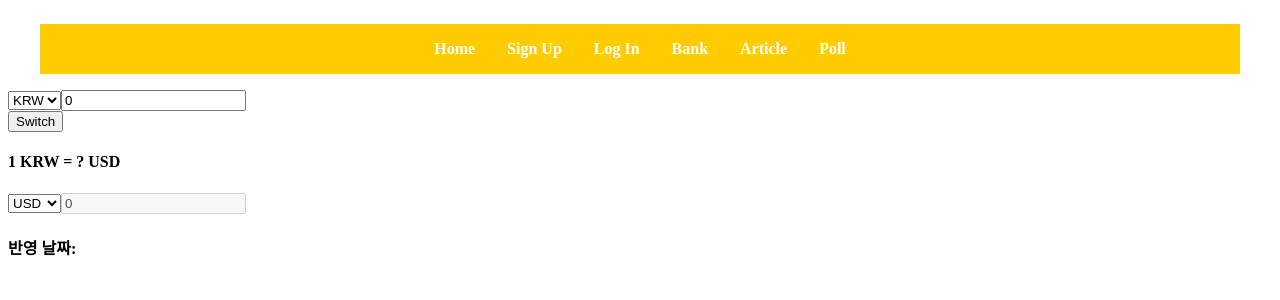
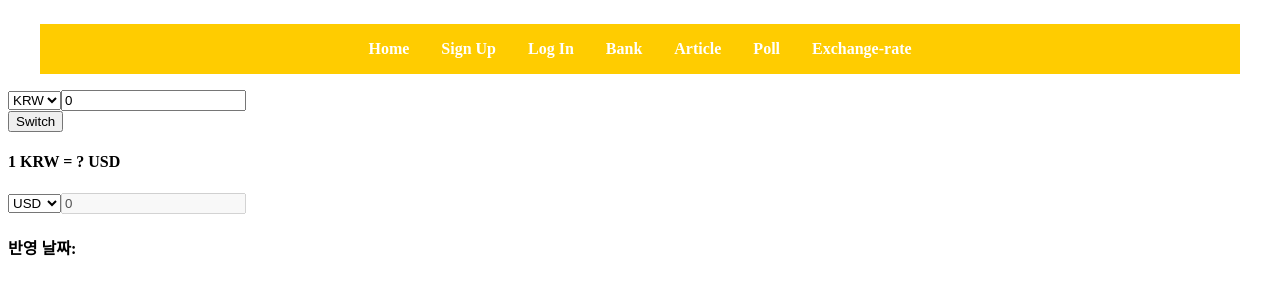
Before and after one commit to SW-Wonkids/WONKIDS, a Vue app in the folder final-pjt-front/wonkids/: page /exchange-rate in a window 1280 px wide. Shown: the top 300 px of the page. Built offline with nearby package versions, Linux system fonts and the light colour scheme; the HTML template or start-up script is replaced by a standard one.

Commit message:
[merge] exchange

```diff
--- a/final-pjt-front/wonkids/src/App.vue
+++ b/final-pjt-front/wonkids/src/App.vue
@@ -18,6 +18,7 @@ const store = useAuthStore()
         <RouterLink :to="{name: 'banktotal'}">Bank</RouterLink>
         <RouterLink :to="{name: 'article-list'}">Article</RouterLink>
         <RouterLink :to="{name: 'poll'}">Poll</RouterLink>
+        <RouterLink :to="{name: 'exchange-rate'}">Exchange-rate</RouterLink>
       </nav>
       <nav v-else>
         <RouterLink :to="{name: 'home'}">Home</RouterLink>
@@ -26,6 +27,7 @@ const store = useAuthStore()
         <RouterLink :to="{name: 'banktotal'}">Bank</RouterLink>
         <RouterLink :to="{name: 'article-list'}">Article</RouterLink>
         <RouterLink :to="{name: 'poll'}">Poll</RouterLink>
+        <RouterLink :to="{name: 'exchange-rate'}">Exchange-rate</RouterLink>
       </nav>
     </div>
   </header>
--- a/final-pjt-front/wonkids/src/views/ExchangeRateView.vue
+++ b/final-pjt-front/wonkids/src/views/ExchangeRateView.vue
@@ -61,9 +61,12 @@ const amountOne = ref(0)
 const amountTwo = ref(0)
 
 const fetchData = () => {
+  // fetch(`https://quotation-api-cdn.dunamu.com/v1/forex/recent?codes=FRX.KRW${currency_one.value}`)
+  // fetch(`https://www.koreaexim.go.kr/site/program/financial/exchangeJSON?${process.env.VUE_APP_KEY}&searchdate=20180102&data=AP01`)
   fetch(`https://v6.exchangerate-api.com/v6/${import.meta.env.VITE_APP_API_KEY}/latest/${currency_one.value}`)
     .then(res => res.json())
     .then(responseData => {
+      console.log(responseData)
       data.value = responseData
       rate.value = responseData.conversion_rates[currency_two.value]
       amountTwo.value = (amountOne.value * rate.value)
```
Also changed, not shown: 1 other file (tests, documents, lock files or other folders).
